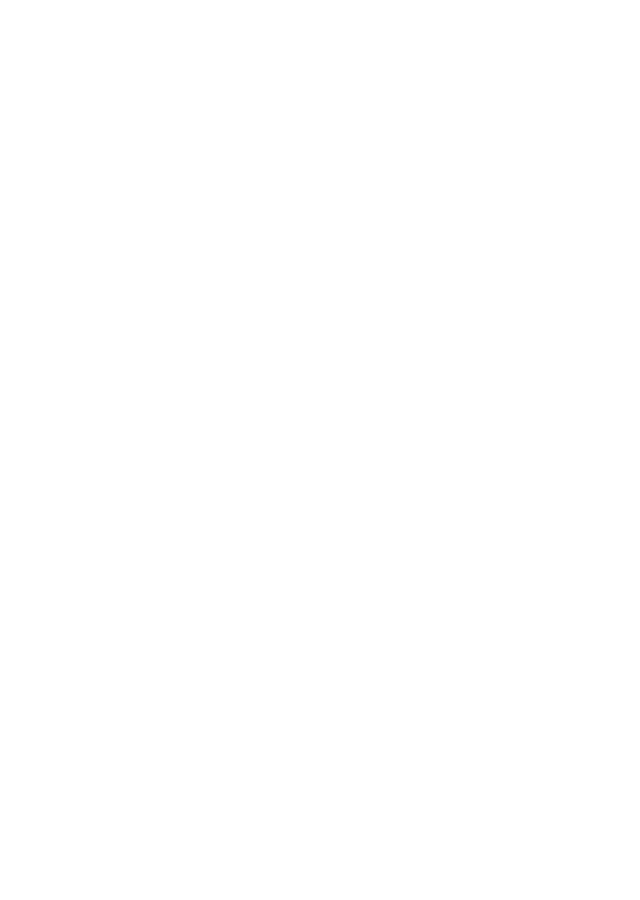
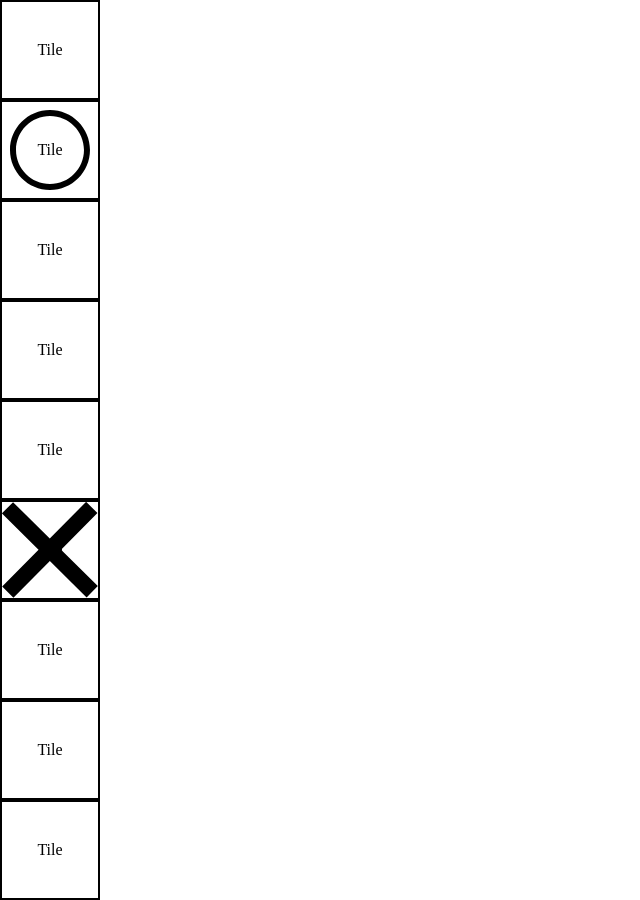
Before and after one commit to pawelberowski/tic-tac-toe-react, a React (Vite) app: page / in a window 1280 px wide. Both pictures are taken after a click on the button "Start". Shown: the whole page, without its empty margins (0-640 px from the left). Before the commit the page ends 800 px from the top, so only its background shows below. Built offline with nearby package versions, Linux system fonts and the light colour scheme.

Commit message:
Rendered tiles

```diff
--- a/src/App.jsx
+++ b/src/App.jsx
@@ -1,15 +1,26 @@
 import { useState } from 'react';
-import { PlayerNameInput } from './PlayerNameInput.jsx';
-import { StartButton } from './StartButton.jsx';
+import { PlayerNameInput } from './PlayerNameInput';
+import { StartButton } from './StartButton';
 import styles from './startScreen.module.css';
-import { Tile } from './Tile.jsx';
+import { Tile } from './Tile/Tile.jsx';
+
 export const App = () => {
   const [circlePlayerName, setCirclePlayerName] = useState('');
   const [crossPlayerName, setCrossPlayerName] = useState('');
 
   const [show, setShow] = useState(true);
 
-  const [tiles, setTiles] = useState(['', '', '', '', '', '', '', '', '']);
+  const [tiles, setTiles] = useState([
+    '',
+    'circle',
+    '',
+    '',
+    '',
+    'cross',
+    '',
+    '',
+    '',
+  ]);
 
   const [currentShape, setCurrentShape] = useState('circle');
 
@@ -45,16 +56,8 @@
 
       {!show ? (
         <div className="board">
-          {tiles.map((tile, index) => (
-            <Tile
-              key={index}
-              id={index}
-              tile={tile}
-              tiles={tiles}
-              setTiles={setTiles}
-              currentShape={currentShape}
-              setCurrentShape={setCurrentShape}
-            />
+          {tiles.map((tile) => (
+            <Tile shape={tile} />
           ))}
         </div>
       ) : null}
--- a/src/GameScreen.jsx
+++ /dev/null
@@ -1,5 +0,0 @@
-import { Board } from './Board.jsx';
-
-export const GameScreen = () => {
-  return <Board></Board>;
-};
--- a/src/Tile.jsx
+++ /dev/null
@@ -1,39 +0,0 @@
-export const Tile = ({
-  id,
-  tile,
-  tiles,
-  setTiles,
-  currentShape,
-  setCurrentShape,
-}) => {
-  const handleClick = (event) => {
-    const taken =
-      event.target.firstChild.classList.contains('circle') ||
-      event.target.firstChild.classList.contains('cross');
-    if (!taken) {
-      if (currentShape === 'circle') {
-        event.target.firstChild.classList.add(currentShape);
-        handleTileChange('circle');
-        setCurrentShape('cross');
-        return;
-      }
-      event.target.firstChild.classList.add(currentShape);
-      handleTileChange('cross');
-      setCurrentShape('circle');
-    }
-  };
-
-  const handleTileChange = (className) => {
-    tiles.map((tile, index) => {
-      if (index === id) {
-        return className;
-      }
-    });
-  };
-
-  return (
-    <div className="tile" id={id} onClick={handleClick}>
-      <div className={tile}></div>
-    </div>
-  );
-};
--- /dev/null
+++ b/src/Tile/Tile.jsx
@@ -0,0 +1,5 @@
+import styles from './style.module.css';
+
+export const Tile = ({ shape }) => {
+  return <div className={`${styles.tile} ${styles[shape]}`}>Tile</div>;
+};
--- /dev/null
+++ b/src/Tile/style.module.css
@@ -0,0 +1,19 @@
+.tile {
+  width: 100px;
+  height: 100px;
+  border: solid 2px black;
+  display: flex;
+  justify-content: center;
+  align-items: center;
+  background-size: cover;
+}
+
+.circle {
+  background-image: url('../assets/circle.svg');
+}
+
+.cross {
+  background-image: url('../assets/cross.svg');
+  background-repeat: no-repeat;
+  background-position: center;
+}
```
Also changed, not shown: src/Board.jsx (deleted, +0 -14 lines), src/TicTacToe.jsx (deleted, +0 -15 lines).
